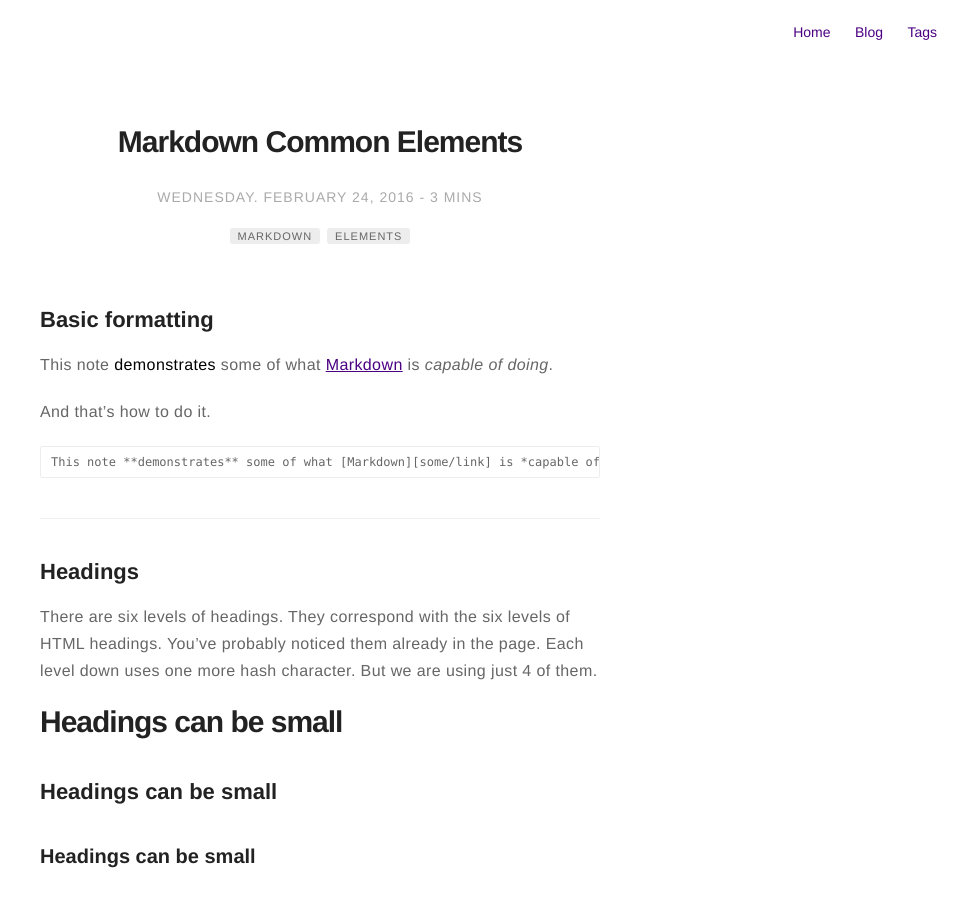
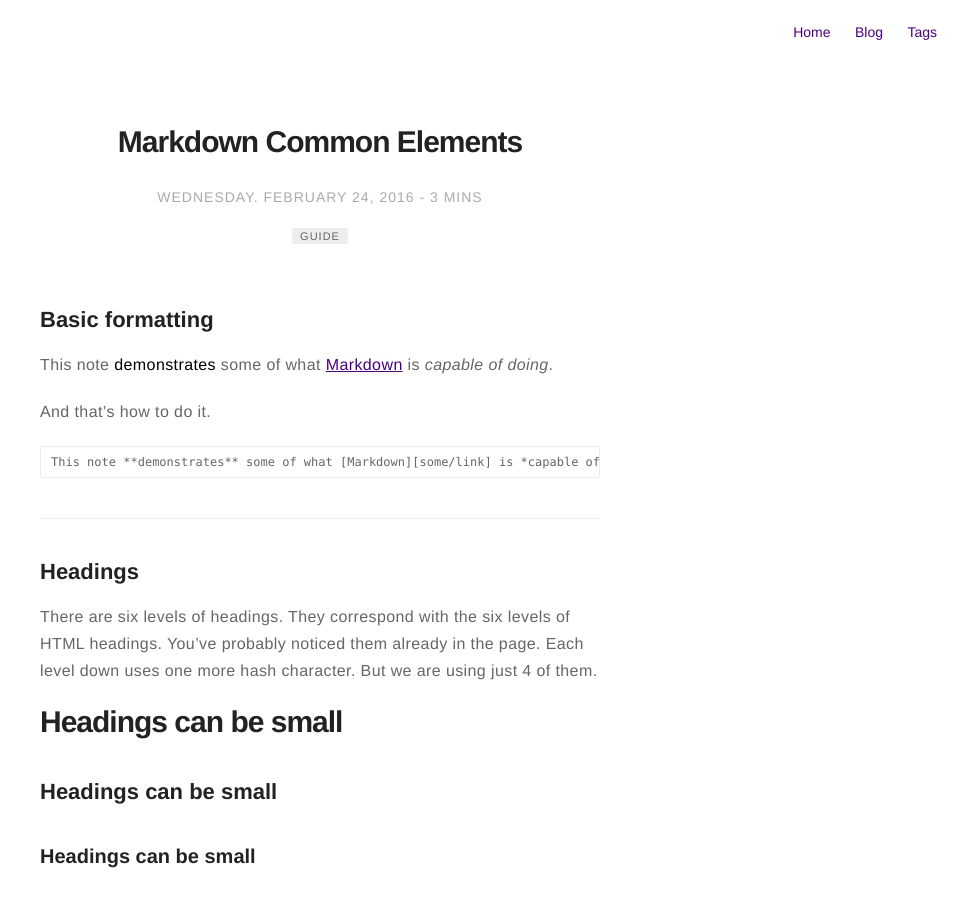
Before and after one commit to Zhang-YZ/DonadBlog, a Jekyll site: the page built from _posts/2016-02-24-markdown-common-elements.markdown, in a window 1280 px wide and 900 px high. Shown: the whole window, without its empty margins (320-1280 px from the left). Built offline with Jekyll 4.4.1, drawn with Linux system fonts in a browser that asks for light colours.

Commit message:
update english

```diff
--- a/_posts/2015-02-24-markdown-extra-components.markdown
+++ b/_posts/2015-02-24-markdown-extra-components.markdown
@@ -5,8 +5,7 @@ date: 2016-02-24 22:48
 image: /assets/images/markdown.jpg
 headerImage: false
 tag:
-- markdown
-- components
+- Guide
 hidden: false
 category: blog
 author: jamesfoster
--- a/_posts/2016-01-23-indigo-jekyll-theme.markdown
+++ b/_posts/2016-01-23-indigo-jekyll-theme.markdown
@@ -2,7 +2,7 @@
 title: ":ramen: Indigo, minimalist jekyll theme"
 layout: post
 date: 2016-01-23 22:10
-tag: jekyll
+tag: Guide
 image: https://koppl.in/indigo/assets/images/jekyll-logo-light-solid.png
 headerImage: true
 projects: true
--- a/_posts/2016-02-24-markdown-common-elements.markdown
+++ b/_posts/2016-02-24-markdown-common-elements.markdown
@@ -5,8 +5,7 @@ date: 2016-02-24 22:44
 image: /assets/images/markdown.jpg
 headerImage: false
 tag:
-- markdown
-- elements
+- Guide
 hidden: true
 star: false
 category: blog
```
Also changed, not shown: _posts/2019-03-15-LiuLi-Readings-Review-(updating).md (+3 -1 lines).
